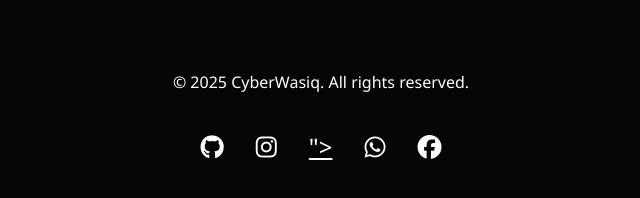
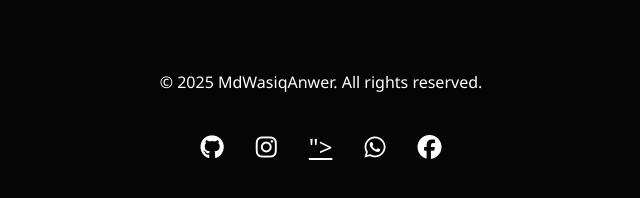
Before and after one commit to wasiq55/portfolio, a plain HTML site: page index.html in a window 1280 px wide. Shown: the part 1278-1476 px from the top of the page, 319-959 px from the left. Drawn offline with Linux system fonts and the light colour scheme.

Commit message:
Update index.html

```diff
--- a/index.html
+++ b/index.html
@@ -57,7 +57,7 @@
       </section>
       <!-- Footer -->
        <footer>
-        <p>&copy; 2025 CyberWasiq. All rights reserved.</p>
+        <p>&copy; 2025 MdWasiqAnwer. All rights reserved.</p>
         <div class="social-links">
             <a href="https://github.com/wasiq55"><i class="fa-brands fa-github"></i></a>
             <a href="https://www.instagram.com/mdwasiq.anwer"><i class="fa-brands fa-instagram"></i></a>
```
